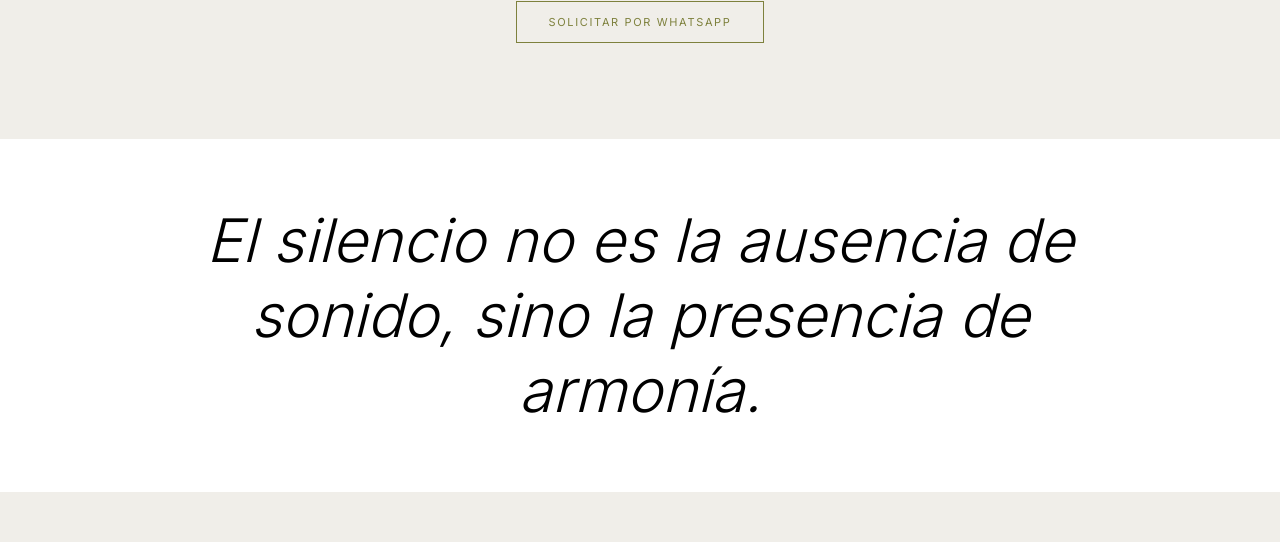
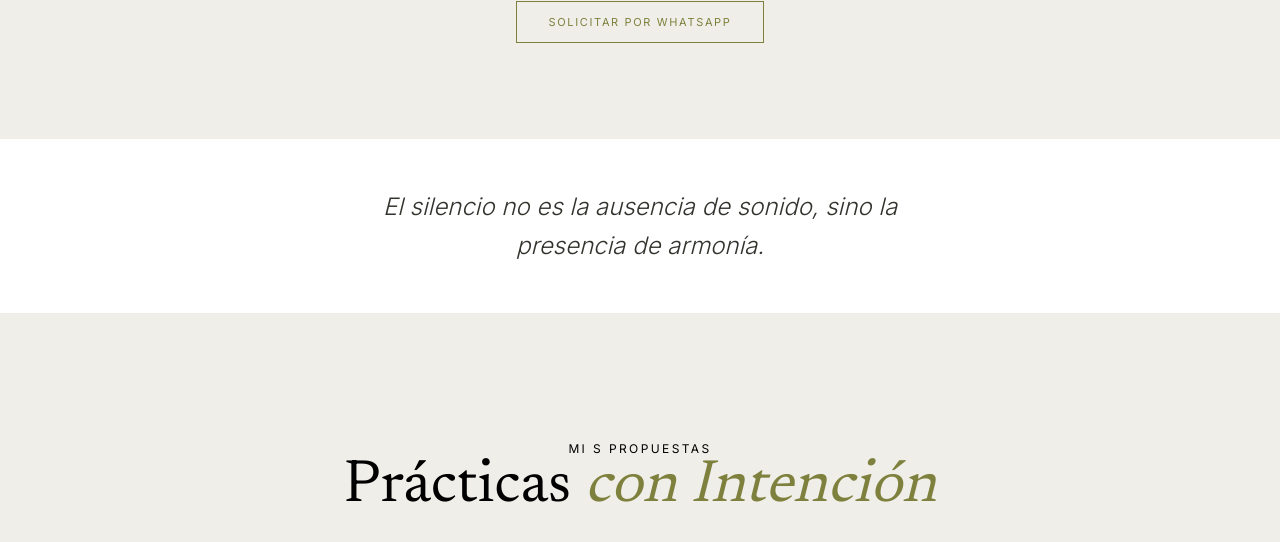
Before and after one commit to laupommares/yoga-app-next, a Next.js app: page / in a window 1280 px wide. Shown: the part 2994-3536 px from the top of the page. Built offline with nearby package versions, Linux system fonts and the light colour scheme.

Commit message:
Resize testimonials

```diff
--- a/src/app/components/TestimonialSection.tsx
+++ b/src/app/components/TestimonialSection.tsx
@@ -1,15 +1,12 @@
 export default function TestimonialSection() {
   return (
-      <section className="bg-surface py-16">
-        <div className="relative mx-auto max-w-5xl px-8 text-center">
+    <section className="bg-surface py-12">
+      <div className="mx-auto max-w-2xl px-6 text-center">
 
-          <blockquote className="font-headline text-4xl font-light italic leading-tight text-on-surface md:text-6xl">
-          El silencio no es la ausencia de
-          sonido, sino la presencia de
-          armonía.
+        <blockquote className="font-headline text-xl md:text-2xl font-light italic leading-relaxed text-text-primary">
+          El silencio no es la ausencia de sonido, sino la presencia de armonía.
         </blockquote>
 
-          <div className="pointer-events-none absolute left-1/2 top-1/2 h-[120%] w-[120%] -translate-x-1/2 -translate-y-1/2 scale-90 rounded-full opacity-10 md:scale-100" />
       </div>
     </section>
   );
```
Lines whose indentation alone changed are shown as unchanged.
